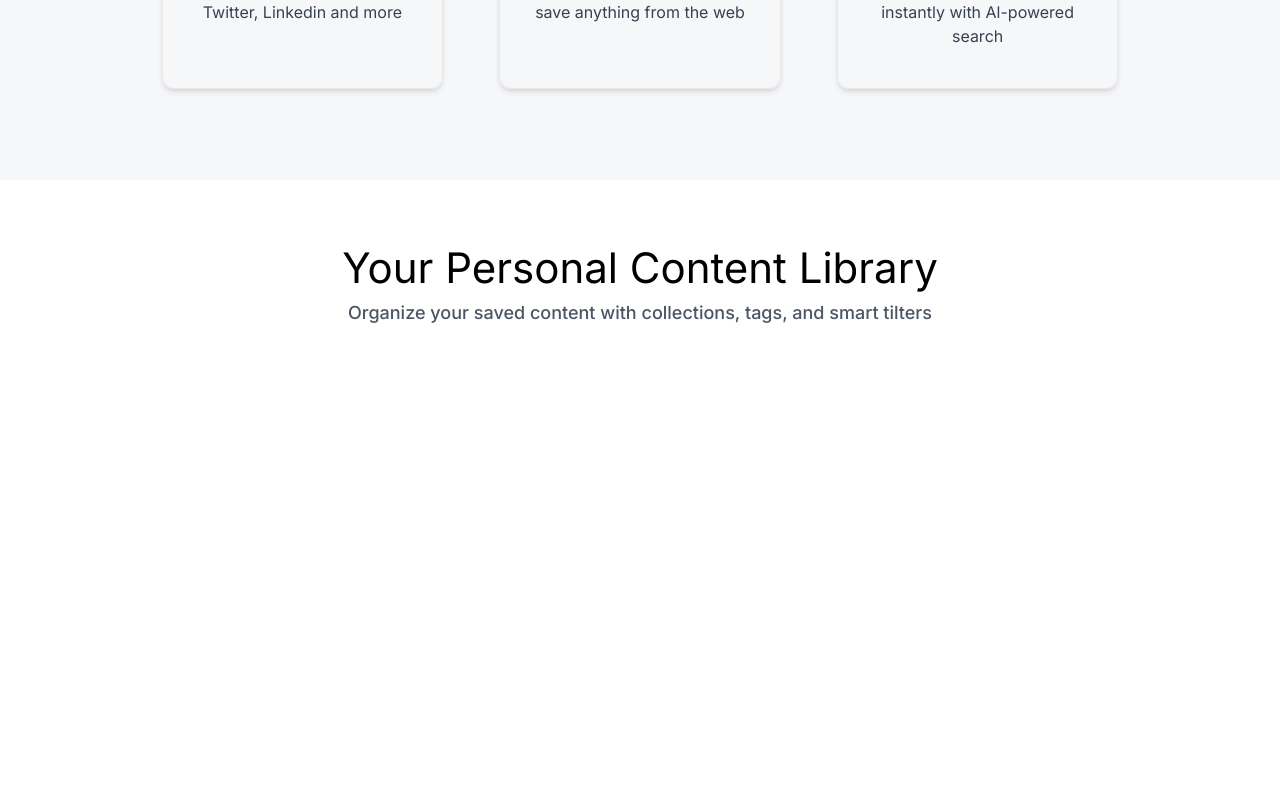
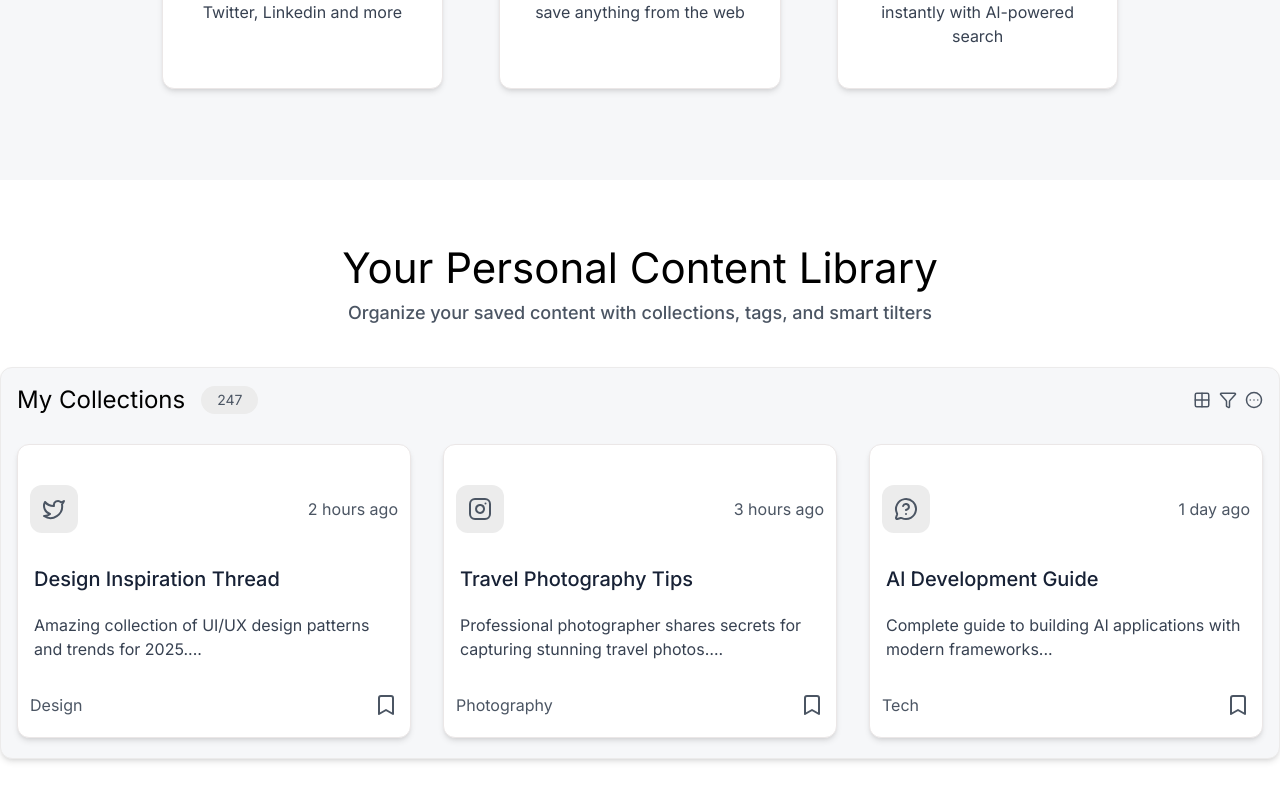
Before and after one commit to Subrat0802/second-brain, a React (Vite) app in the folder frontend/: page / in a window 1280 px wide. Shown: the part 620-1420 px from the top of the page. Before the commit the page ends 1200 px from the top, so only its background shows below. Built offline with nearby package versions, Linux system fonts and the light colour scheme; a web font is replaced by a local one.

Commit message:
home page section two completetd

```diff
--- a/frontend/src/components/homeComponents/SectionOne.tsx
+++ b/frontend/src/components/homeComponents/SectionOne.tsx
@@ -2,7 +2,7 @@
 import Button from "../ui/Button"
 import { FaRocket } from "react-icons/fa";
 import { FaPlay } from "react-icons/fa6";
-import { sectionOneData } from "../../data/sectionOneData";
+import { sectionOneData } from "../../data/homeSectionOneData";
 import SectionOneCard from "../ui/SectionOneCard";
 
 
--- a/frontend/src/components/homeComponents/SectionTwo.tsx
+++ b/frontend/src/components/homeComponents/SectionTwo.tsx
@@ -1,16 +1,45 @@
+import { CircleEllipsis, Filter, Grid2x2 } from "lucide-react";
+import { sectionTwoData } from "../../data/HomeSectionTwoData";
+import SectionTwoCard from "../ui/SectionTwoCard";
 
 const SectionTwo = () => {
   return (
-    <div className="min-h-[50dvh] w-full bg-white dark:bg-[#080C13] flex flex-col py-14 items-center font-inter">
-        <div className="text-center ">
-            <p className="text-[42px] ">Your Personal Content Library</p>
-            <p className="text-[#4B5563] text-lg font-medium">Organize your saved content with collections, tags, and smart tilters</p>
+    <div className="min-h-[50dvh] w-full  bg-white dark:bg-[#080C13] flex flex-col py-14 items-center font-inter">
+      <div className="text-center ">
+        <p className="text-[42px] ">Your Personal Content Library</p>
+        <p className="text-[#4B5563] text-lg font-medium">
+          Organize your saved content with collections, tags, and smart tilters
+        </p>
+      </div>
+
+      <div className="border mt-10 border-[#ecebeb] p-4 w-full max-w-7xl pb-5 bg-[#F6F7F9] dark:bg-[#080C13] dark:border-[#111624] rounded-xl shadow-md">
+        <div className="w-full mb-7 max-w-7xl  flex justify-between gap-5 items-center">
+          <div className="flex items-center gap-4">
+            <p className="text-2xl ">My Collections</p>
+            <p className="text-sm text-[#4B5563] bg-[#ececec] dark:bg-[#080C13] dark:border dark:border-[#111624] px-4 py-1 rounded-full">
+              247
+            </p>
+          </div>
+          <div className="flex gap-2 text-[#4B5563] items-center ">
+            <Grid2x2 width={18}/>
+            <Filter width={18}/>
+            <CircleEllipsis width={18}/>
+          </div>
         </div>
-        <div className="">
+
+        {/* cards */}
+        <div className="flex justify-between gap-8">
+
+        {
+          sectionTwoData.map((el) => {
+            return <SectionTwoCard key={el.id} icon={el.icon} title={el.title} description={el.description} icontwo={el.icontwo} tag={el.tag} time={el.time}/>
+          })
+        }
 
         </div>
+      </div>
     </div>
-  )
-}
+  );
+};
 
-export default SectionTwo
+export default SectionTwo;
--- a/frontend/src/components/ui/SectionOneCard.tsx
+++ b/frontend/src/components/ui/SectionOneCard.tsx
@@ -8,7 +8,7 @@ export interface SectionProps {
 
 const SectionOneCard = ({icon: Icon, title, description}: SectionProps) => {
   return (
-    <div className="w-[22%] border rounded-xl py-10 px-3 flex shadow-md flex-col gap-3 font-inter border-[#ebe7e7] dark:border-[#111624] ">
+    <div className="w-[22%] bg-white dark:bg-transparent border rounded-xl py-10 px-3 flex shadow-md flex-col gap-3 font-inter border-[#ebe7e7] dark:border-[#111624] ">
         <p className="bg-[#ececec] dark:bg-[#0d121d] text-[#4B5563] font-bold w-fit p-3 rounded-xl"><Icon size={24} className="text-primary" /></p>
         <div className="text-center mt-3 px-1">
             <p className="text-xl font-medium mb-2 dark:text-[#7F7F7F] text-[#172135]">{title}</p>
--- /dev/null
+++ b/frontend/src/components/ui/SectionTwoCard.tsx
@@ -0,0 +1,33 @@
+import type { LucideIcon } from "lucide-react"
+
+export interface SectionProps {
+    title: string,
+    description: string,
+    icon: LucideIcon,
+    tag: string,
+    time: string,
+    icontwo: LucideIcon
+}
+
+const SectionTwoCard = ({icon:Icon ,title, description, tag, time, icontwo: IconTwo}:SectionProps ) => {
+  return (
+    <div className="w-[33%] border rounded-xl bg-white dark:bg-transparent pt-10 pb-5 px-3 flex shadow-md flex-col gap-3 font-inter border-[#ebe7e7] dark:border-[#111624] ">
+        <div className="flex justify-between items-center text-[#4B5563]">
+            <p className="bg-[#ececec] dark:bg-[#0d121d]  font-bold w-fit p-3 rounded-xl"><Icon   size={24} className="text-primary" /></p>
+            <p>{time}</p>
+        </div>
+
+        <div className=" my-5 px-1">
+            <p className="text-xl font-medium mb-5 dark:text-[#7F7F7F] text-[#172135]">{title}</p>
+            <p className="text-gray-700">{description}</p>
+        </div>
+        <div className="flex justify-between items-center text-[#4B5563] dark:text-gray-800">
+            <p>{tag}</p>
+            <IconTwo />
+        </div>
+
+    </div>
+  )
+}
+
+export default SectionTwoCard
--- /dev/null
+++ b/frontend/src/data/homeSectionTwoData.ts
@@ -0,0 +1,39 @@
+import { Instagram, Twitter, Bookmark, MessageCircleQuestionMark , type LucideIcon } from "lucide-react"
+
+export const sectionTwoData: {
+    id: string,
+    icon: LucideIcon,
+    title: string,
+    description: string
+    tag: string,
+    time: string,
+    icontwo: LucideIcon
+}[] = [
+    {
+        id: "1",
+        icon: Twitter,
+        title: "Design Inspiration Thread",
+        description: "Amazing collection of UI/UX design patterns and trends for 2025....",
+        tag: "Design",
+        time: "2 hours ago",
+        icontwo: Bookmark
+    },
+    {
+        id: "2",
+        icon: Instagram,
+        title: "Travel Photography Tips",
+        description: "Professional photographer shares secrets for capturing stunning travel photos….",
+        tag: "Photography",
+        time: "3 hours ago",
+        icontwo: Bookmark
+    },
+    {
+        id: "3",
+        icon: MessageCircleQuestionMark,
+        title: "Al Development Guide",
+        description: "Complete guide to building Al applications with modern frameworks...",
+        tag: "Tech",
+        time: "1 day ago",
+        icontwo: Bookmark
+    },
+]
```
Also changed, not shown: frontend/src/data/homeSectionOneData.ts (renamed from frontend/src/data/sectionOneData.ts).
